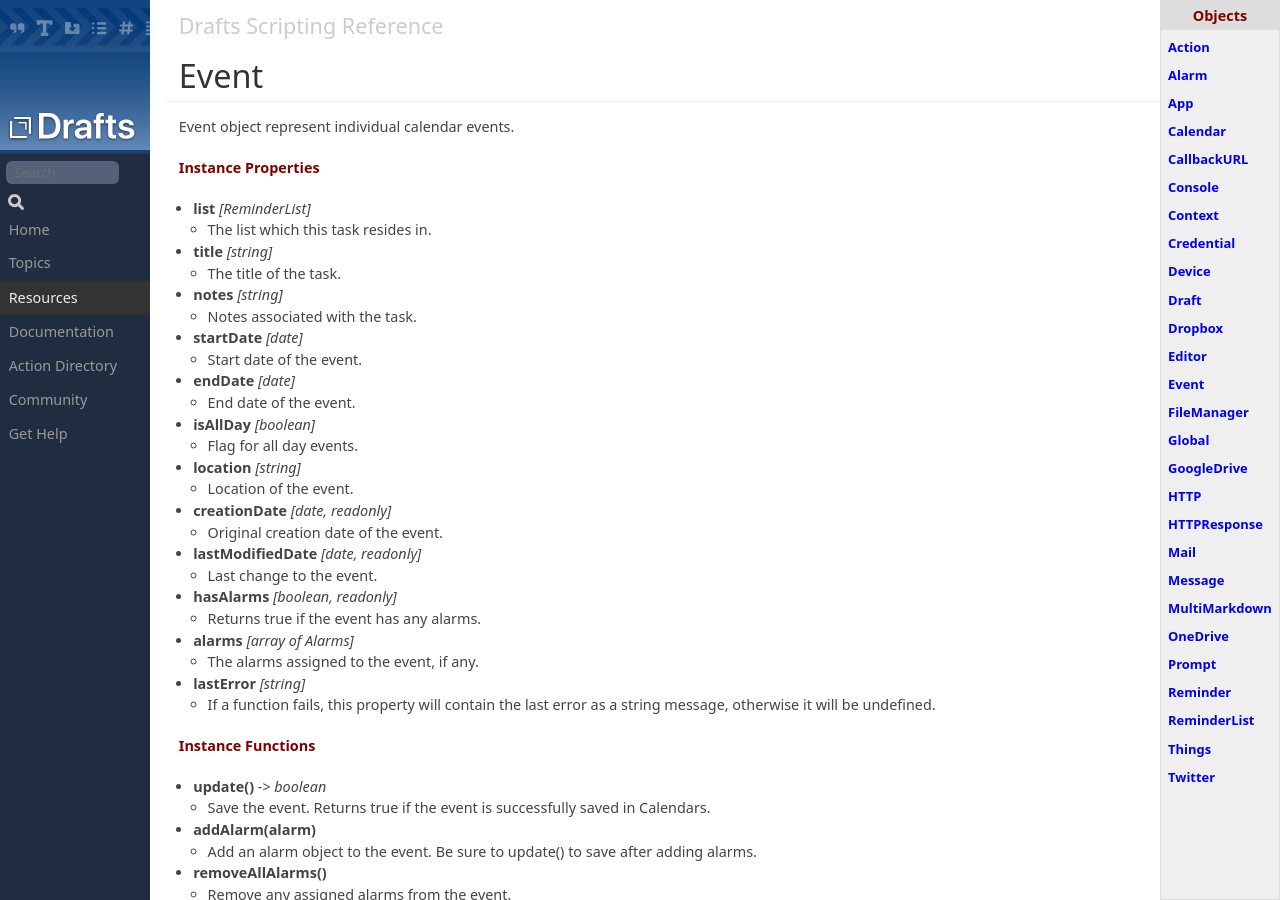
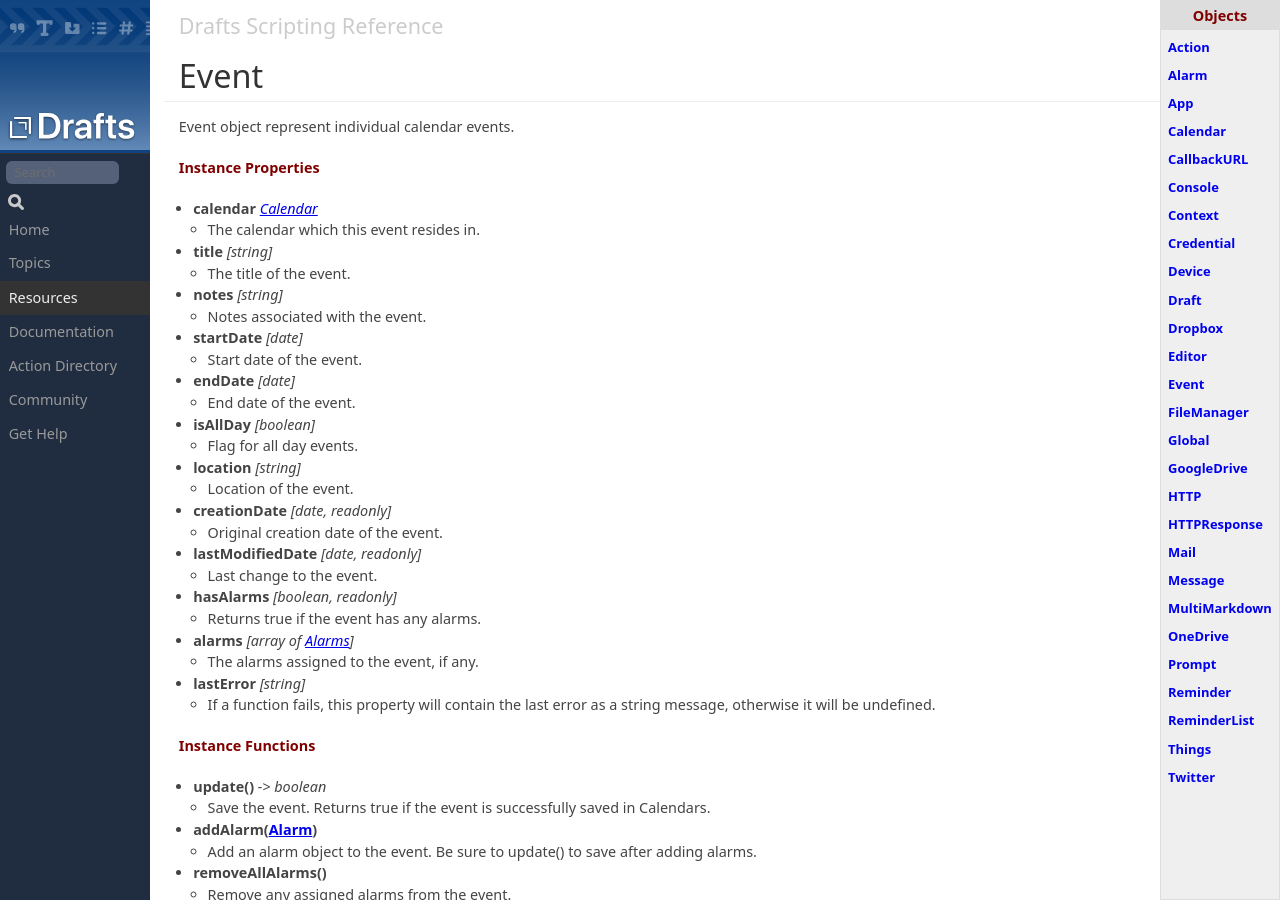
Before and after one commit to agiletortoise/drafts-reference, a Jekyll site: the page built from _objects/Event.md, in a window 1280 px wide and 900 px high. Built offline with Jekyll 4.4.1, drawn with Linux system fonts in a browser that asks for light colours; nearby versions of some CDN libraries.

Commit message:
updates to calendar methods

```diff
--- a/_objects/Event.md
+++ b/_objects/Event.md
@@ -7,12 +7,12 @@ Event object represent individual calendar events.
 
 #### Instance Properties
 
-- **list** *[ReminderList]*
-  - The list which this task resides in.
+- **calendar** *[Calendar](/objects/calendar)*
+  - The calendar which this event resides in.
 - **title** *[string]*
-  - The title of the task.
+  - The title of the event.
 - **notes** *[string]*
-  - Notes associated with the task.
+  - Notes associated with the event.
 - **startDate** *[date]*
   - Start date of the event.
 - **endDate** *[date]*
@@ -27,7 +27,7 @@ Event object represent individual calendar events.
   - Last change to the event.
 - **hasAlarms** *[boolean, readonly]*
   - Returns true if the event has any alarms.
-- **alarms** *[array of Alarms]*
+- **alarms** *[array of [Alarms](/objects/alarm)]*
   - The alarms assigned to the event, if any.
 - **lastError** *[string]*
   - If a function fails, this property will contain the last error as a string message, otherwise it will be undefined.
@@ -36,7 +36,7 @@ Event object represent individual calendar events.
 
 - **update()** *-> boolean*
   - Save the event. Returns true if the event is successfully saved in Calendars.
-- **addAlarm(alarm)**
+- **addAlarm([Alarm](/objects/alarm))**
   - Add an alarm object to the event. Be sure to update() to save after adding alarms.
 - **removeAllAlarms()**
   - Remove any assigned alarms from the event.
```
Also changed, not shown: _objects/Calendar.md (+7 -0 lines), _objects/Reminder.md (+1 -1 lines), _objects/ReminderList.md (+6 -1 lines), 2 other files.
